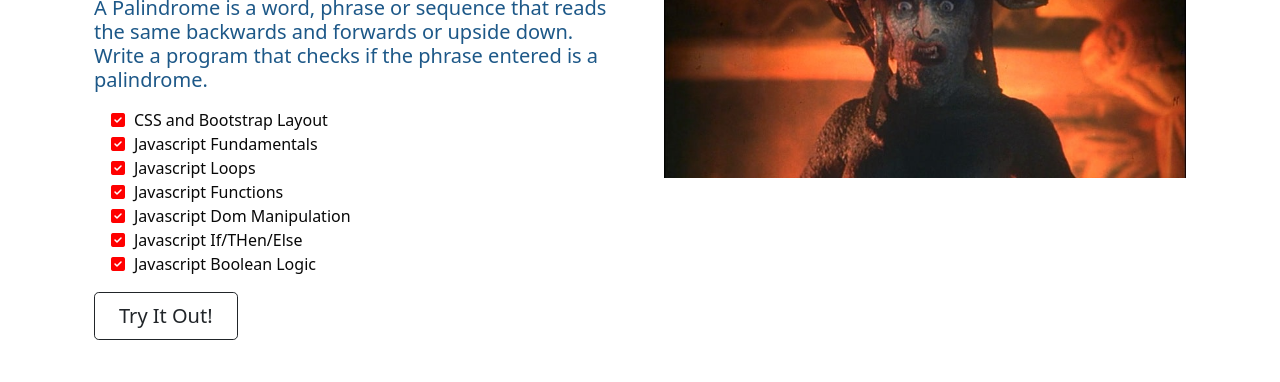
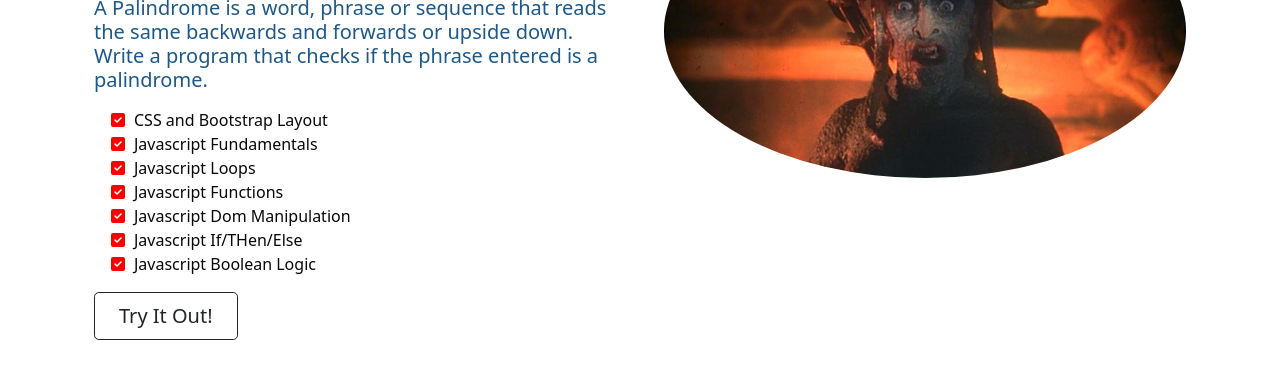
Before and after one commit to thomas065/Palindromeda, a plain HTML site: page index.html in a window 1280 px wide. Shown: the part 212-594 px from the top of the page. Drawn offline with nearby package versions, Linux system fonts and the light colour scheme; a web font is replaced by a local one.

Commit message:
updated code
added border to picture

```diff
--- a/index.html
+++ b/index.html
@@ -91,7 +91,8 @@
                 </div>
                 <!-- Logo Goes Here -->
                 <div class="col">
-                    <img src="img/medusa.jpeg" class="img-fluid center-block d-block mx-auto" alt="Medusa" width="700" height="500" >
+                    <img src="img/medusa.jpeg" class="img-fluid center-block d-block mx-auto rounded-circle" alt="Medusa"
+                        width="700" height="500">
                 </div>
             </div>
         </div>
```
